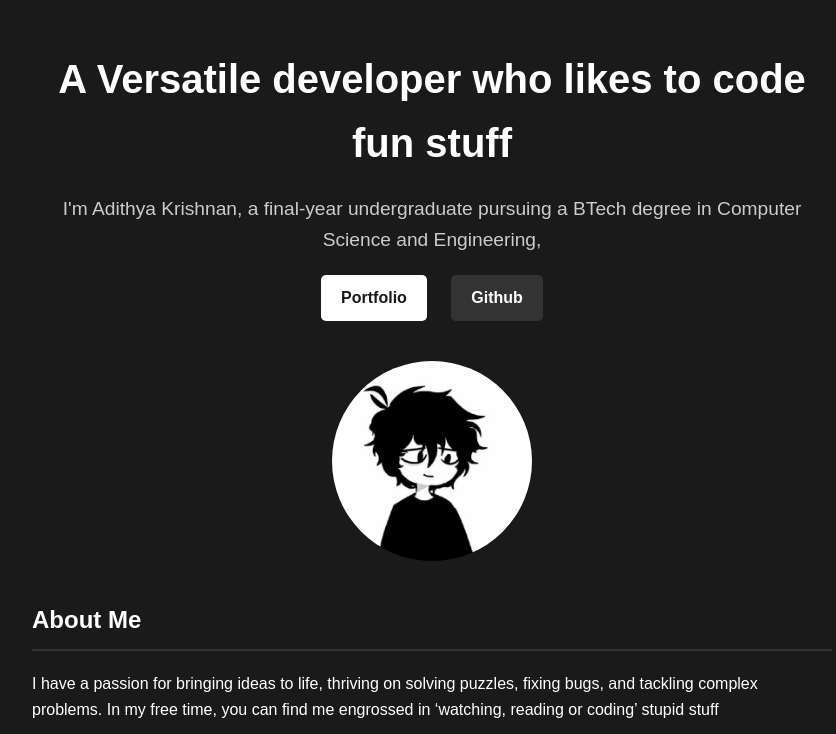
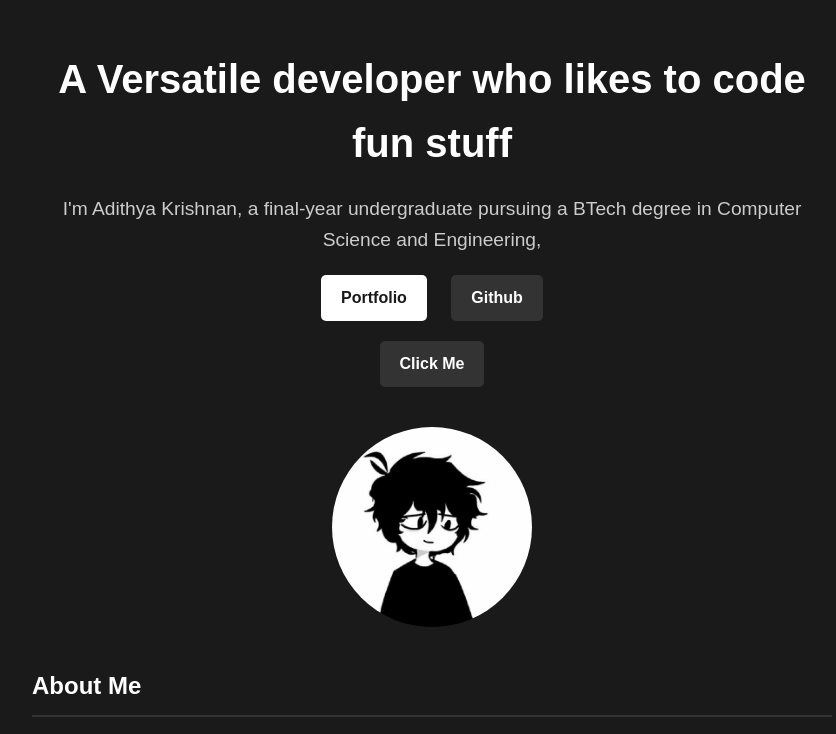
Before and after one commit to fal3n-4ngel/webdev-assignment, a plain HTML site: page index.html in a window 1280 px wide. Shown: the top 734 px of the page, without its empty margins (208-1044 px from the left). Drawn offline with Linux system fonts and the light colour scheme.

Commit message:
update : add js

```diff
--- a/index.html
+++ b/index.html
@@ -17,9 +17,12 @@
                 a final-year undergraduate pursuing a BTech degree in Computer Science and Engineering,</p>
             <div class="cta-buttons">
                 <a href="https://www.adithyakrishnan.com" class="btn btn-primary">Portfolio</a>
-                <a href="https://github.com/fal3n-4ngel" class="btn btn-secondary" id="welcome-button">Github</a>
+                <a href="https://github.com/fal3n-4ngel" class="btn btn-secondary" >Github</a>
             </div>
+            <div class="cta-buttons">
 
+                <a href="https://github.com/fal3n-4ngel" class="btn btn-secondary" id="welcome-button">Click Me </a>
+            </div>
         </header>
 
         <main>
--- /dev/null
+++ b/script.js
@@ -0,0 +1,21 @@
+document.addEventListener('DOMContentLoaded', function() {
+    // Welcome button functionality
+    const welcomeButton = document.getElementById('welcome-button');
+    welcomeButton.addEventListener('click', function(event) {
+        event.preventDefault();
+        alert('Hello, welcome to my page!');
+    });
+
+    // Change background color on profile picture hover
+    const profilePicture = document.getElementById('profile-picture');
+    const body = document.body;
+    const originalColor = body.style.backgroundColor;
+
+    profilePicture.addEventListener('mouseover', function() {
+        body.style.backgroundColor = '#2a2a2a';
+    });
+
+    profilePicture.addEventListener('mouseout', function() {
+        body.style.backgroundColor = originalColor;
+    });
+});
```
